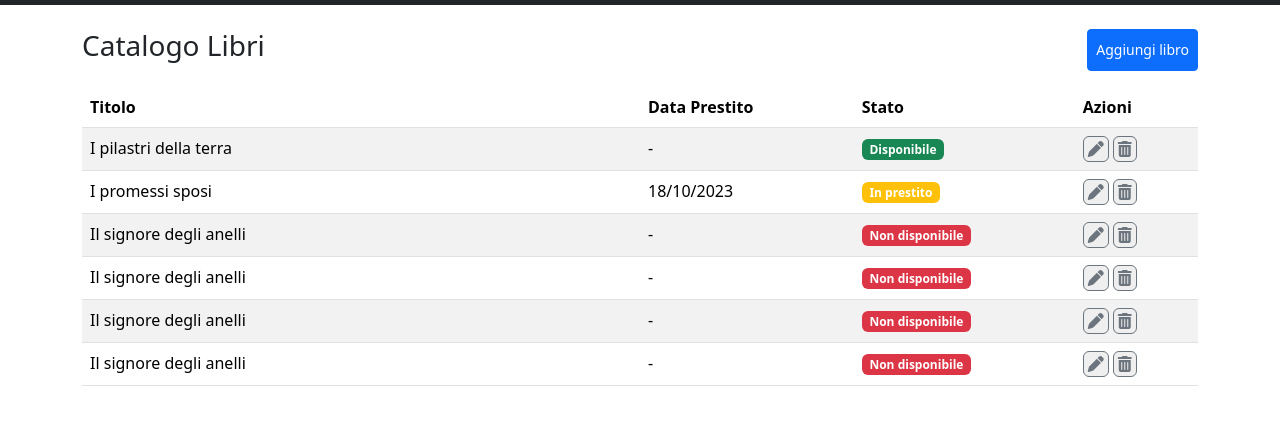
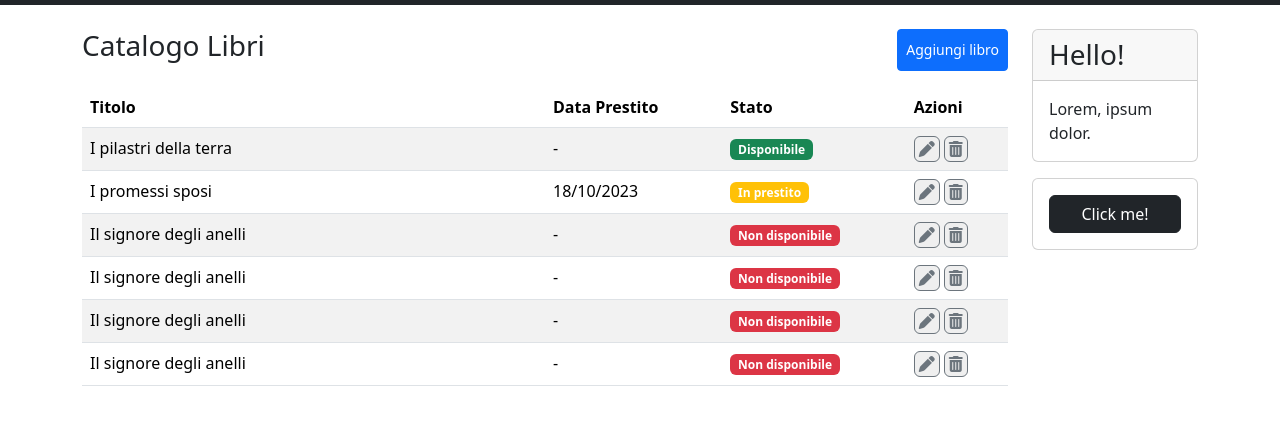
Before and after one commit to GabrieleTuzzo/html-css-bootstrap-dashboard, a plain HTML site: page index.html in a window 1280 px wide. Shown: the part 91-516 px from the top of the page. Drawn offline with nearby package versions, Linux system fonts and the light colour scheme.

Commit message:
ADD cards

```diff
--- a/index.html
+++ b/index.html
@@ -45,7 +45,7 @@
     <main class="my-4">
         <div class="container">
             <div class="row">
-                <div class="col">
+                <div class="col-12 col-lg-10">
                     <div class="d-flex justify-content-between mb-3">
                         <h3>Catalogo Libri</h3>
                         <button class="btn btn-sm btn-primary text-nowrap">Aggiungi libro</button>
@@ -153,6 +153,31 @@
                         </tbody>
                       </table>
                 </div>
+                <div class="col col-lg-2">
+                    <div class="d-flex flex-column gap-3">
+                        <div class="card">
+                            <h3 class="card-header">Hello!</h3>
+                            <div class="card-body">
+                                <p class="card-text">Lorem, ipsum dolor.</p>
+                            </div>
+                        </div>
+                        <div class="card">
+
+                            <div class="card-body text-center">
+
+                                <a class="btn btn-dark w-100" data-bs-toggle="collapse" href="#spook" role="button">
+                                    Click me!
+                                </a>
+
+                                <div class="collapse" id="spook">
+                                    <div class="p-5 p-lg-3 text-center">
+                                        Boo!
+                                    </div>
+                                </div>
+                            </div>
+                        </div>
+                    </div>
+                </div>
             </div>
         </div>
     </main>
```
